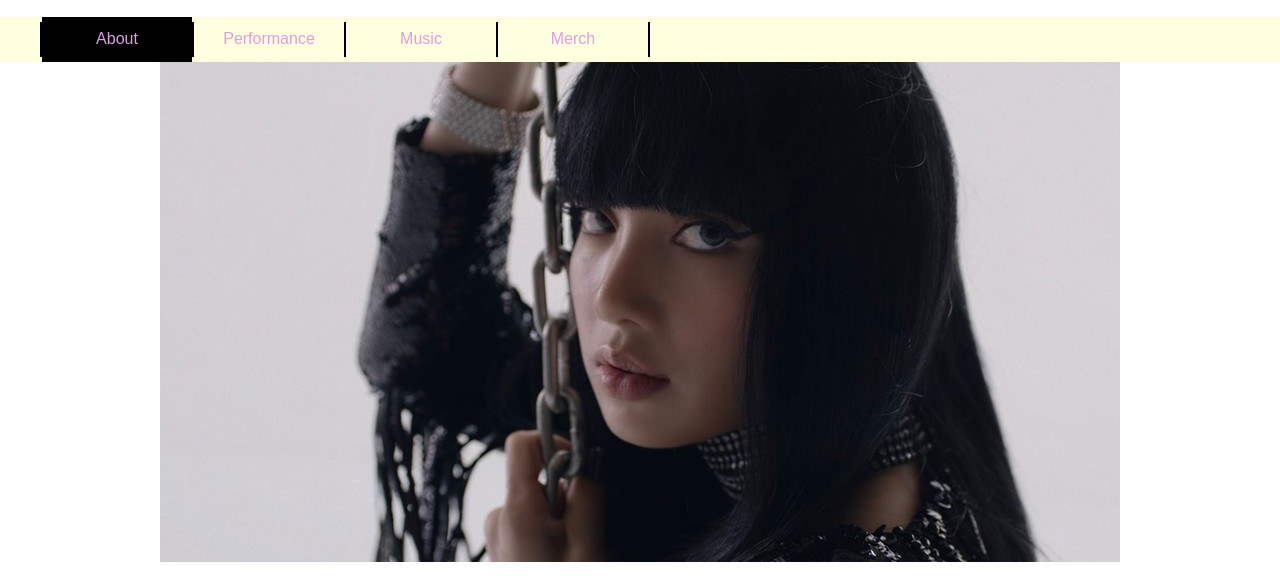
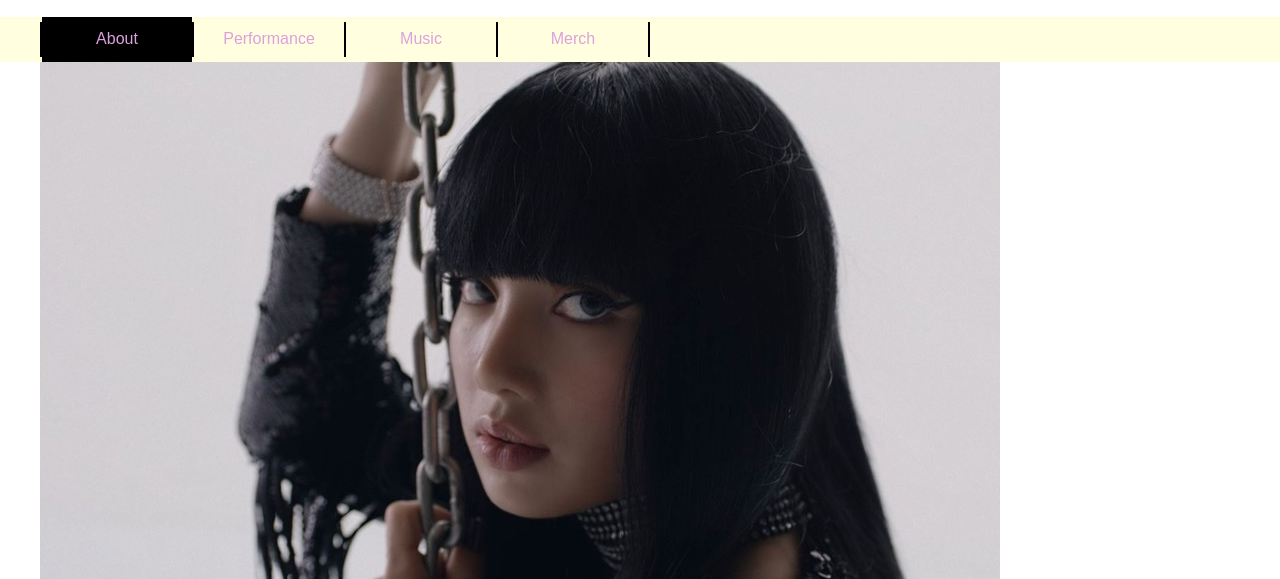
Before and after one commit to canlasss/dgm2740science_museum, a plain HTML site: page index.html in a window 1280 px wide. Shown: the part 183-762 px from the top of the page. Drawn offline with nearby package versions, Linux system fonts and the light colour scheme.

Commit message:
hero update

```diff
--- a/index.html
+++ b/index.html
@@ -31,11 +31,12 @@
         </div>
     </nav>
     <div class="main">
-        <div class="hero"></div>
+        <div class="hero">
+            <img src="images/lisa01.jpg" alt="background" class="imghero"></div>
         <div class="content-wrap">
             <h2>About</h2>
             <div class="content">
-                <div class="right"><img src="./images/lisa.jpeg" alt="stars"></div>
+                <div class="right"><img src="./images/lisa.jpeg" alt="lisa"></div>
                 <p class="left">
                     Pranpriya Manoban originally her birth name, yet she legally changed her first name to Lalisa. Thai is her ethnicity and nationality. The names of Lisa's biological parents have not been made public. Marco Bruschweiler, a famous Swiss chef who is currently stationed in Thailand, is her stepfather.
                     Lisa completed her education at Praphamontree II School. Lisa used to be a model and dancer when she was little. When she was only 13 years old, she auditioned for the YG Entertainment Competition and was accepted. She won the competition and was offered the position of YG Entertainment trainee by Yang Hyun-suk, which Lisa accepted.
--- a/styles/_small.scss
+++ b/styles/_small.scss
@@ -97,7 +97,7 @@ hr {
 .hero {
   width: 100vw;
   height: 200px;
-  background: url("../images/b.jpg") center no-repeat;
+  image: url("../images/b.jpg") center no-repeat;
 }
 .content-wrap {
   width: 100vw;
```
Also changed, not shown: styles/styles.css.
